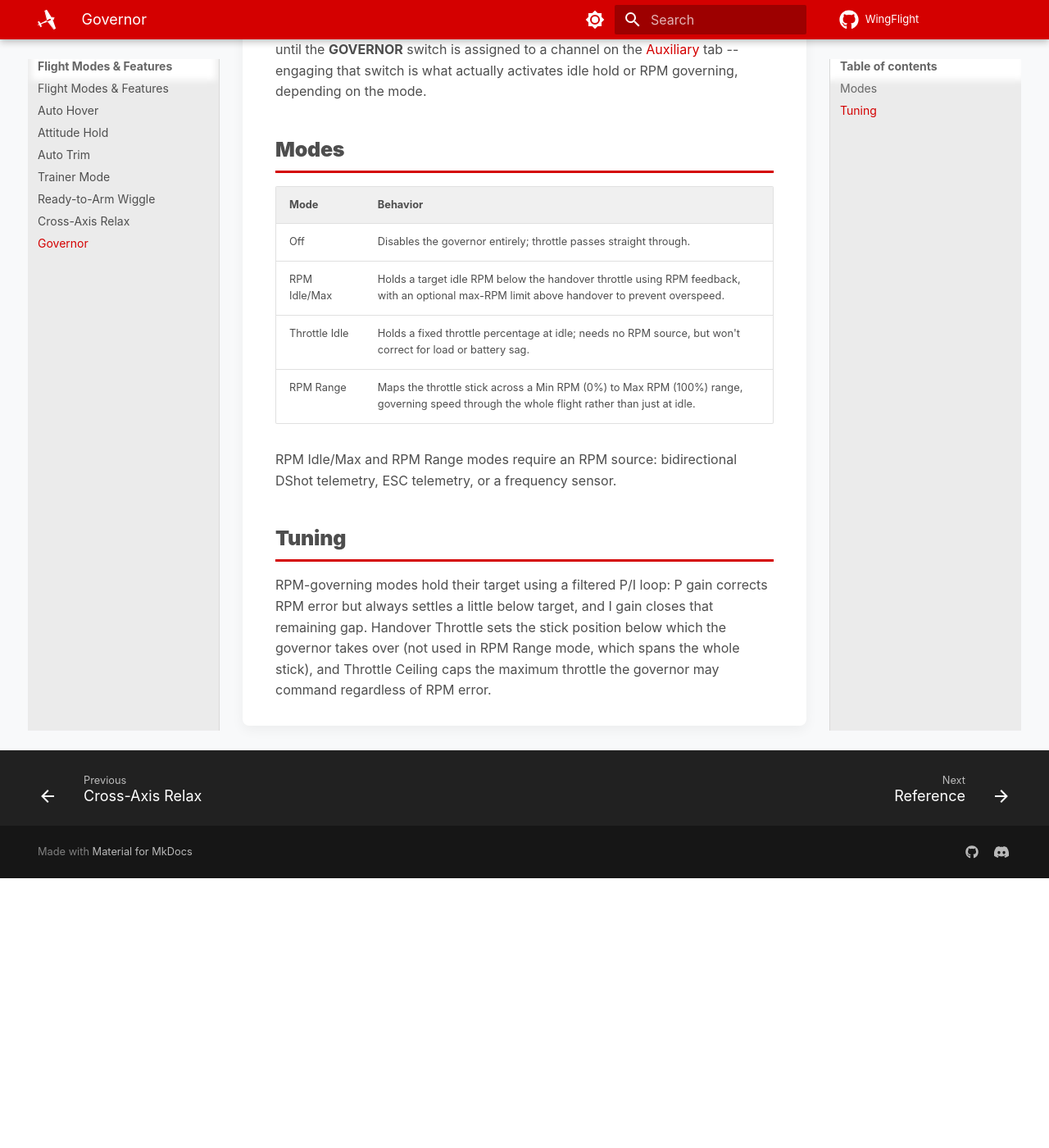
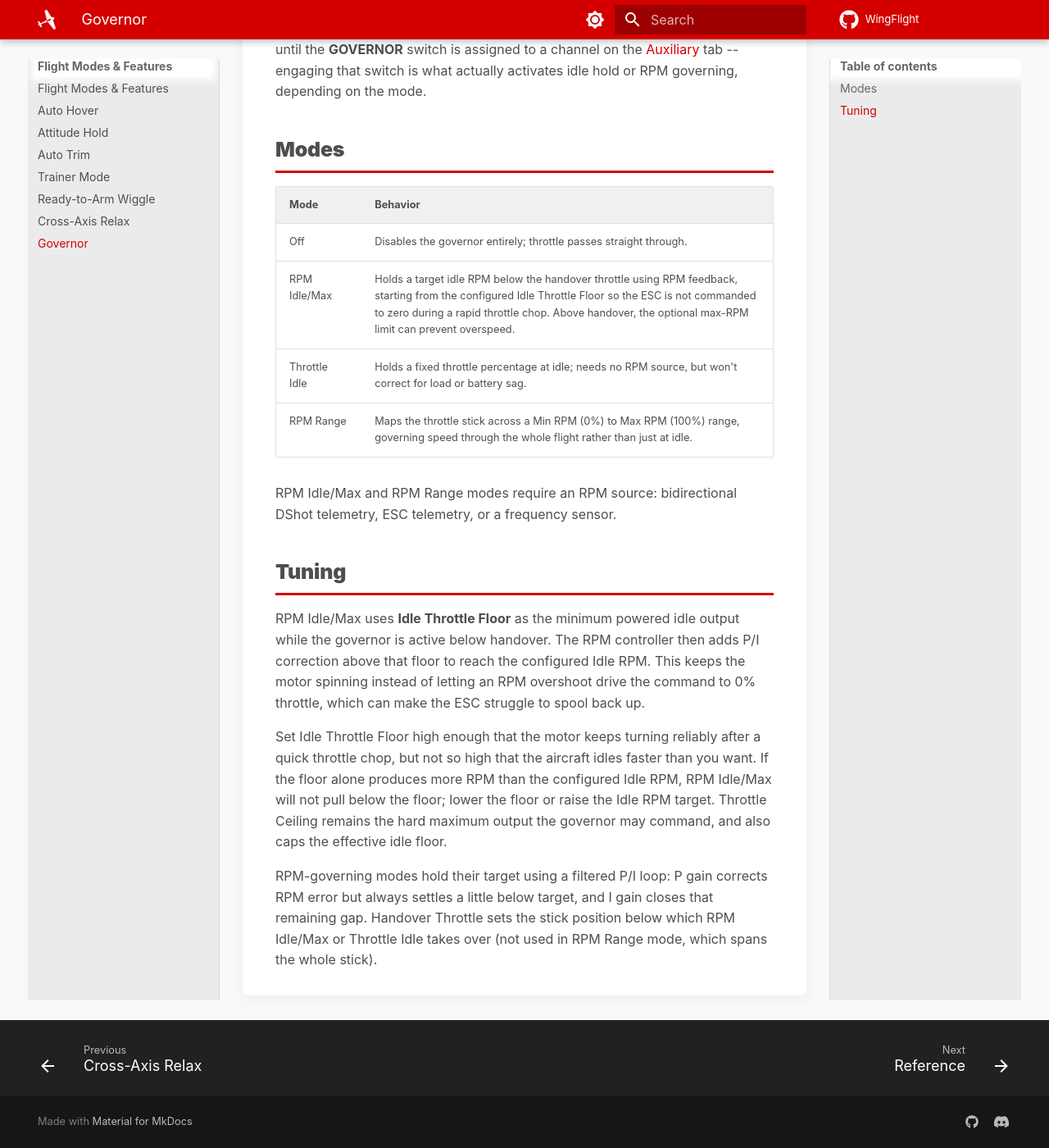
Before and after one commit to WingFlight/wingflight-docs, an MkDocs documentation site: the page built from docs/flight-modes/governor.md, in a window 1280 px wide and 1400 px high, scrolled down 367 px. Shown: the whole window at 82% size. Built offline with MkDocs 1.6.1 and Material for MkDocs 9.7.7, drawn with Linux system fonts in a browser that asks for light colours; before the commit the page ends 1438 px from its top, so only the background shows below that.

Commit message:
Document governor idle floor behavior

```diff
--- a/docs/flight-modes/governor.md
+++ b/docs/flight-modes/governor.md
@@ -17,7 +17,7 @@ what actually activates idle hold or RPM governing, depending on the mode.
 | Mode | Behavior |
 |---|---|
 | Off | Disables the governor entirely; throttle passes straight through. |
-| RPM Idle/Max | Holds a target idle RPM below the handover throttle using RPM feedback, with an optional max-RPM limit above handover to prevent overspeed. |
+| RPM Idle/Max | Holds a target idle RPM below the handover throttle using RPM feedback, starting from the configured Idle Throttle Floor so the ESC is not commanded to zero during a rapid throttle chop. Above handover, the optional max-RPM limit can prevent overspeed. |
 | Throttle Idle | Holds a fixed throttle percentage at idle; needs no RPM source, but won't correct for load or battery sag. |
 | RPM Range | Maps the throttle stick across a Min RPM (0%) to Max RPM (100%) range, governing speed through the whole flight rather than just at idle. |
 
@@ -26,9 +26,21 @@ telemetry, ESC telemetry, or a frequency sensor.
 
 ## Tuning
 
+RPM Idle/Max uses **Idle Throttle Floor** as the minimum powered idle output
+while the governor is active below handover. The RPM controller then adds P/I
+correction above that floor to reach the configured Idle RPM. This keeps the
+motor spinning instead of letting an RPM overshoot drive the command to 0%
+throttle, which can make the ESC struggle to spool back up.
+
+Set Idle Throttle Floor high enough that the motor keeps turning reliably
+after a quick throttle chop, but not so high that the aircraft idles faster
+than you want. If the floor alone produces more RPM than the configured Idle
+RPM, RPM Idle/Max will not pull below the floor; lower the floor or raise the
+Idle RPM target. Throttle Ceiling remains the hard maximum output the
+governor may command, and also caps the effective idle floor.
+
 RPM-governing modes hold their target using a filtered P/I loop: P gain
 corrects RPM error but always settles a little below target, and I gain
 closes that remaining gap. Handover Throttle sets the stick position below
-which the governor takes over (not used in RPM Range mode, which spans the
-whole stick), and Throttle Ceiling caps the maximum throttle the governor
-may command regardless of RPM error.
+which RPM Idle/Max or Throttle Idle takes over (not used in RPM Range mode,
+which spans the whole stick).
```
Also changed, not shown: docs/configurator/tabs/motors.md (+3 -0 lines).
